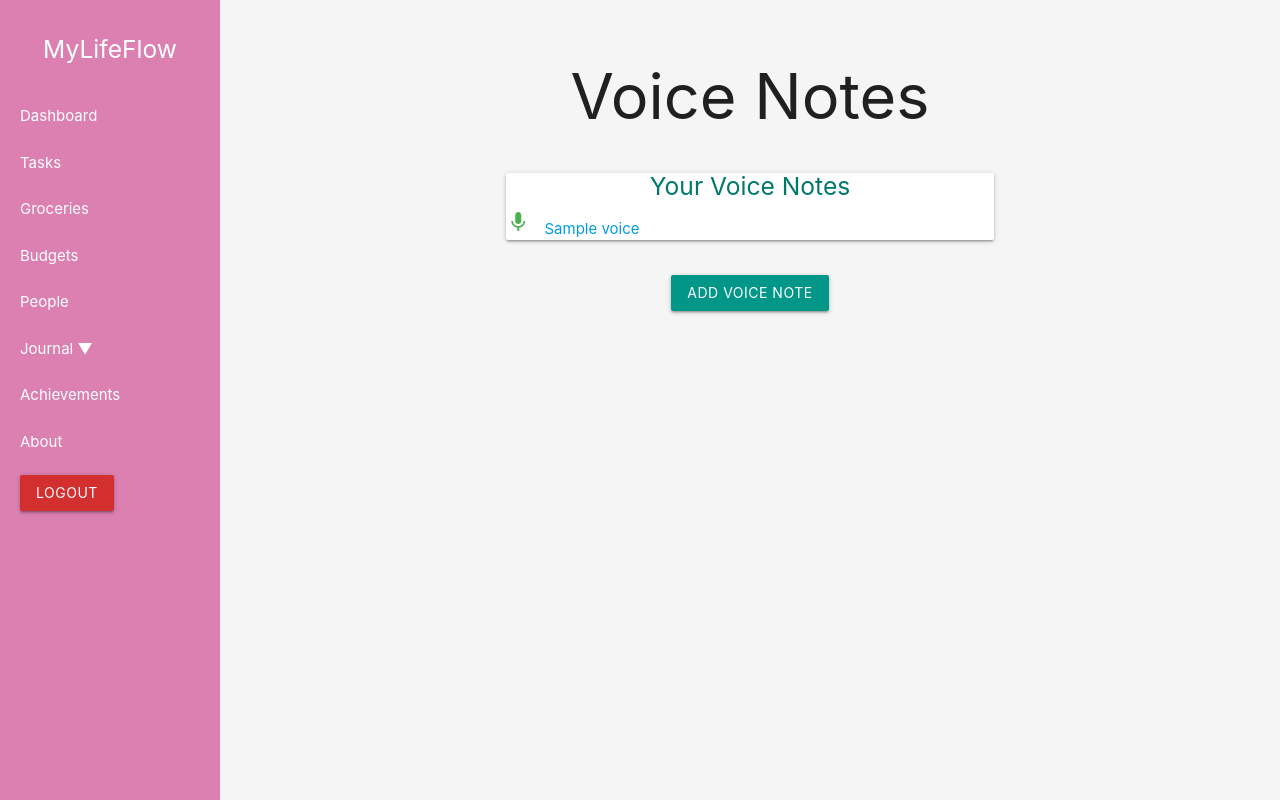
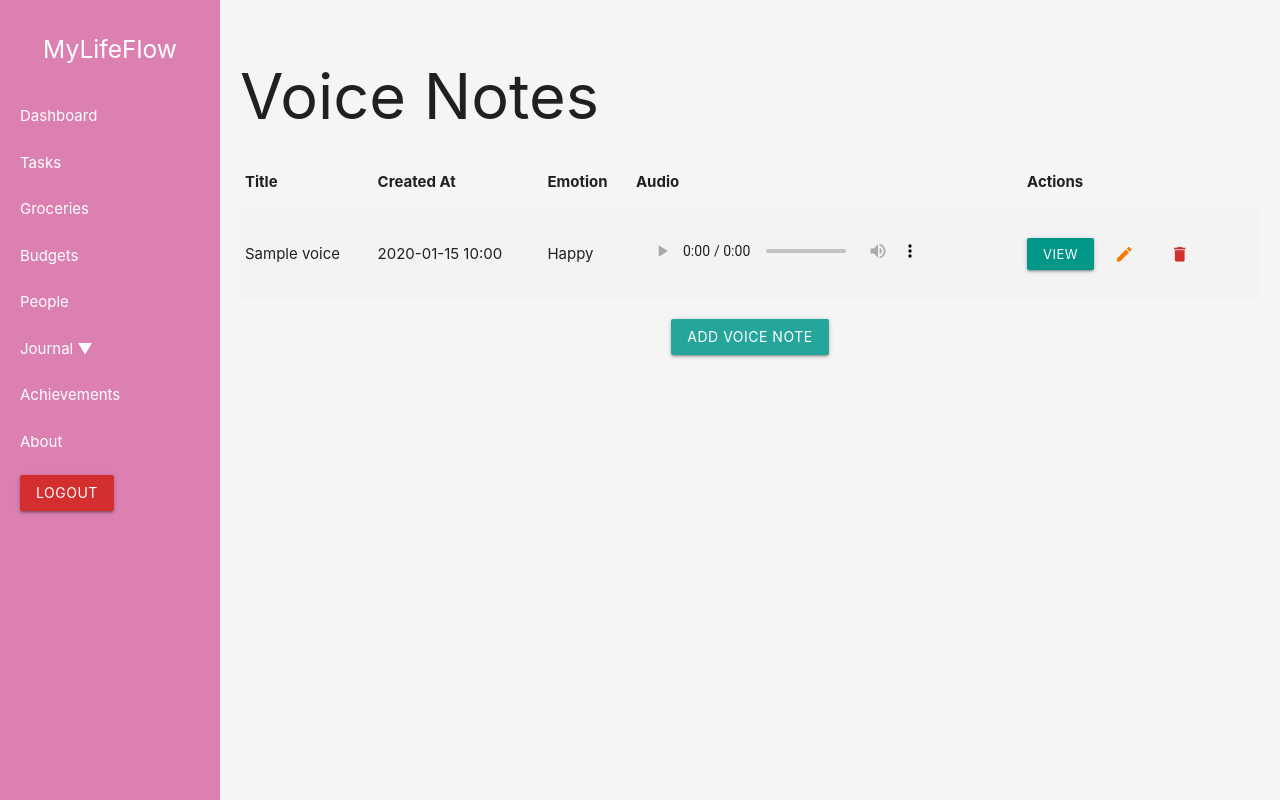
Before and after one commit to ManarSwar97/MyLifeFlow, a Django app: page /voice/ in a window 1280 px wide. Run offline with Django 5.2, Linux system fonts and the light colour scheme; a user stored in the database is signed in; tables that the repository leaves empty hold one stand-in row (values such as "Sample post").

Commit message:
some styling

```diff
--- a/mylifeflow/main_app/templates/main_app/voice_list.html
+++ b/mylifeflow/main_app/templates/main_app/voice_list.html
@@ -2,30 +2,53 @@
 {% load static %}
 
 {% block content %}
-  <!-- <link rel="stylesheet" href="{% static 'css/voices.css' %}"> -->
+  <h1>Voice Notes</h1>
 
-  <h1 class="center-align">Voice Notes</h1>
+  <table class="striped">
+    <thead>
+      <tr>
+        <th>Title</th>
+        <th>Created At</th>
+        <th>Emotion</th>
+        <th>Audio</th>
+        <th>Actions</th>
+      </tr>
+    </thead>
+    <tbody>
+      {% for voice in voice_list %}
+        <tr>
+          <td>{{ voice.title }}</td>
+          <td>{{ voice.created_at|date:"Y-m-d H:i" }}</td>
+          <td>{{ voice.get_emotion_display }}</td>
+          <td>
+            {% if voice.audio %}
+              <audio controls>
+                <source src="{{ voice.audio.url }}" type="audio/mpeg">
+                Your browser does not support the audio element.
+              </audio>
+            {% else %}
+              <span class="grey-text">No audio</span>
+            {% endif %}
+          </td>
+          <td>
+            <a href="{% url 'voice_detail' voice.id %}" class="btn-small teal">View</a>
+            <a href="{% url 'voice_update' voice.id %}" class="btn-flat">
+              <i class="material-icons orange-text text-darken-2">edit</i>
+            </a>
+            <a href="{% url 'voice_delete' voice.id %}" class="btn-flat" onclick="return confirm('Are you sure you want to delete this voice note?');">
+              <i class="material-icons red-text text-darken-2">delete</i>
+            </a>
+          </td>
+        </tr>
+      {% empty %}
+        <tr>
+          <td colspan="5" class="center-align grey-text">No voice notes found.</td>
+        </tr>
+      {% endfor %}
+    </tbody>
+  </table>
 
-  <div class="row">
-    <div class="col s12 m8 l6 offset-m2 offset-l3">
-      <div class="card voice-card">
-        <h5 class="center-align teal-text text-darken-2 voice-header">Your Voice Notes</h5>
-
-        {% for voice in voice_list %}
-          <div class="voice-row">
-            <i class="material-icons" style="color: #4caf50; margin-right: 10px;">mic</i>
-            <a href="{% url 'voice_detail' voice.id %}" class="voice-title">
-              {{ voice.title }}
-            </a>
-          </div>
-        {% empty %}
-          <p class="center-align grey-text">No voice notes found.</p>
-        {% endfor %}
-      </div>
-    </div>
-  </div>
-
-  <div class="center-align">
-    <a href="{% url 'voice_create' %}" class="btn teal">Add Voice Note</a>
+  <div class="center-align" style="margin-top: 20px;">
+    <a href="{% url 'voice_create' %}" class="btn">Add Voice Note</a>
   </div>
 {% endblock %}
```
Also changed, not shown: mylifeflow/main_app/templates/main_app/note_list.html (+35 -23 lines), mylifeflow/main_app/migrations/0001_initial.py, mylifeflow/media/main_app/static/uploads/rice_azIohnB.jpg (added), mylifeflow/media/main_app/static/uploads/sara_UkMqo5V.jpg (added), mylifeflow/media/main_app/static/uploads/sara_f1sYAbE.jpg (added), 1 other file.
